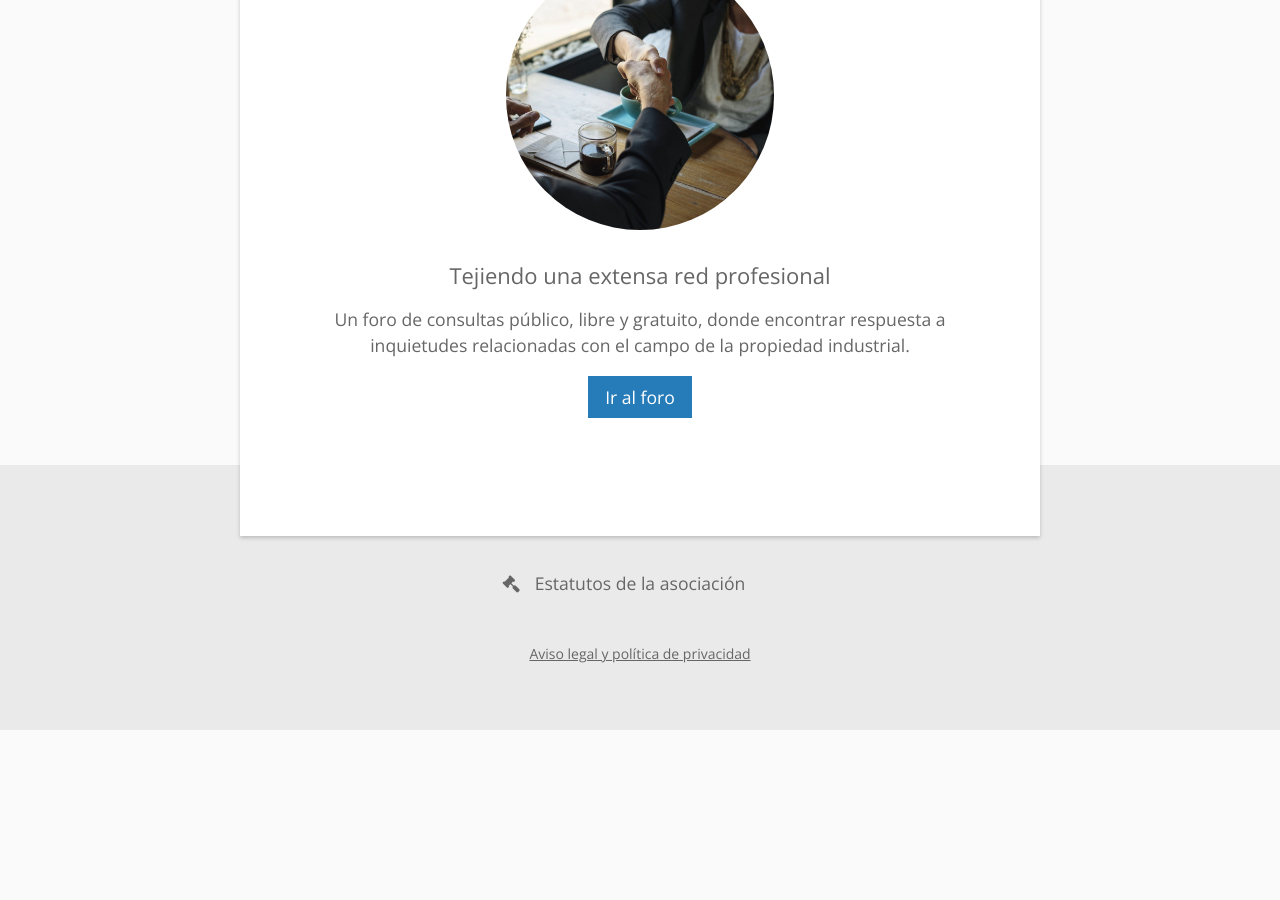
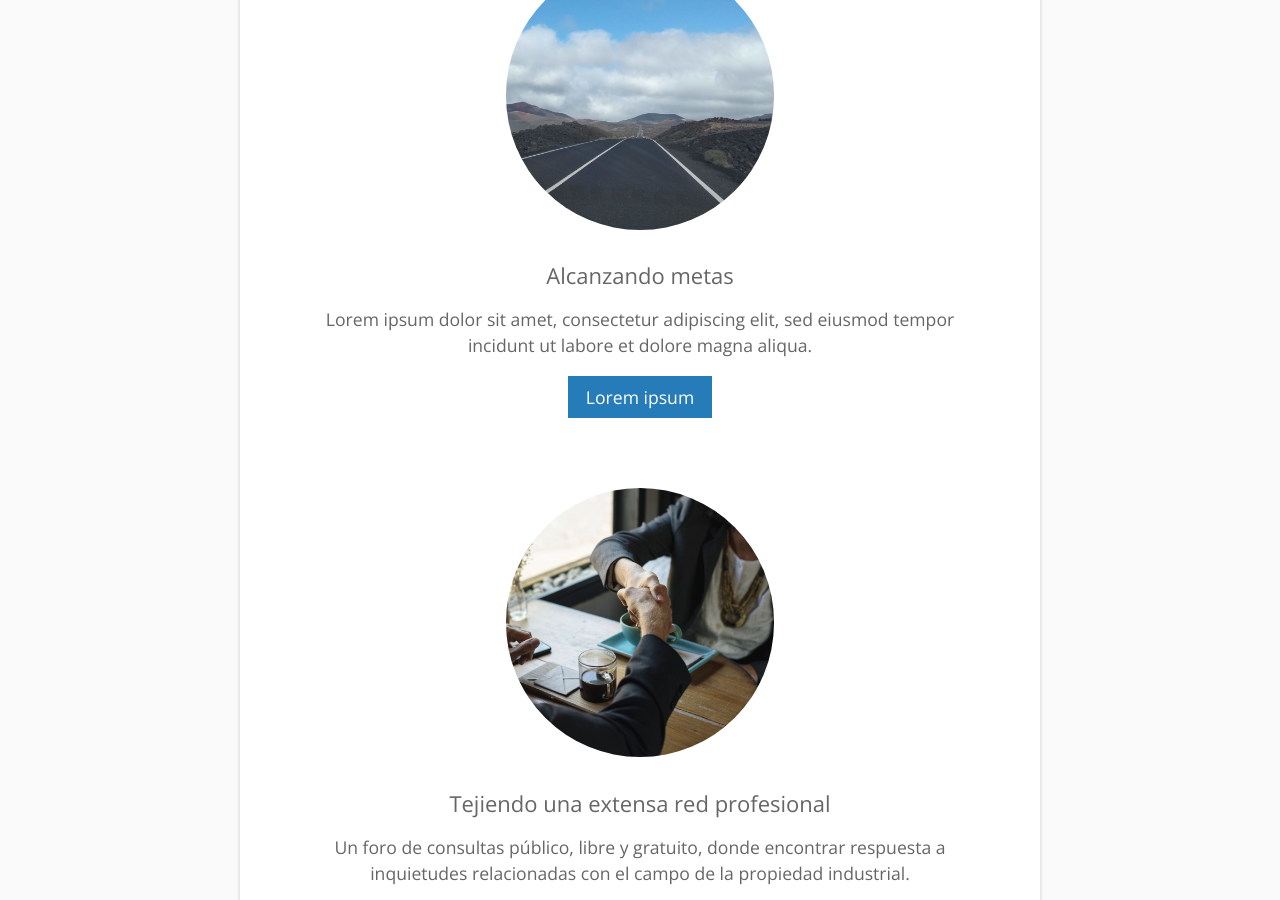
Before and after one commit to juanlao7/AEAPI, a Jekyll site: the page built from index.md, in a window 1280 px wide and 900 px high, scrolled down 1089 px. Built offline with Jekyll 4.4.1, drawn with Linux system fonts in a browser that asks for light colours; our own code applies the rules of GitHub Pages for plain Markdown files; before the commit the page ends 1819 px from its top, so only the background shows below that.

Commit message:
incluido metas

```diff
--- a/index.md
+++ b/index.md
@@ -52,6 +52,15 @@ En AEAPI creamos un espacio de encuentro para administradores de propiedad indus
 [Únete a la asociación](foro){:.button}
 
 
+![Metas](assets/img/road.jpg){:.circled}
+
+## Alcanzando metas
+
+Lorem ipsum dolor sit amet, consectetur adipiscing elit, sed eiusmod tempor incidunt ut labore et dolore magna aliqua.
+
+[Lorem ipsum](foro){:.button}
+
+
 ![Red profesional](assets/img/handshake.jpg){:.circled}
 
 ## Tejiendo una extensa red profesional
```
Also changed, not shown: assets/img/road.jpg (added).
